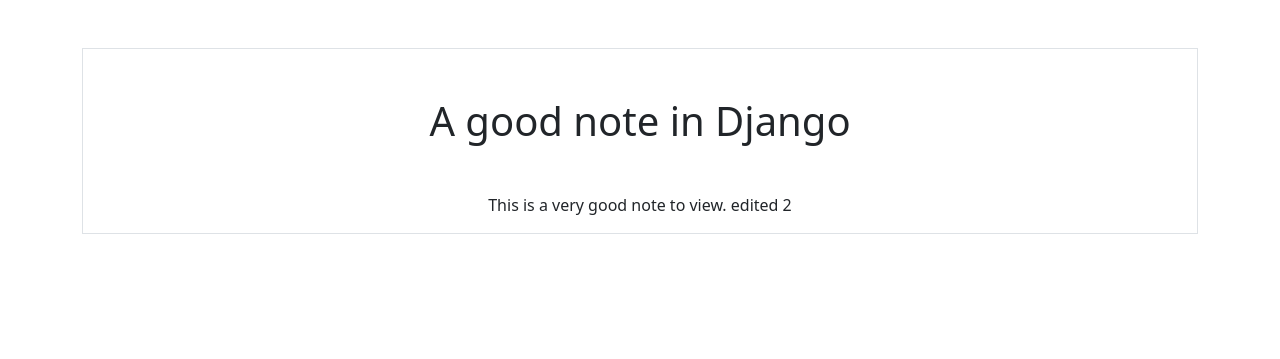
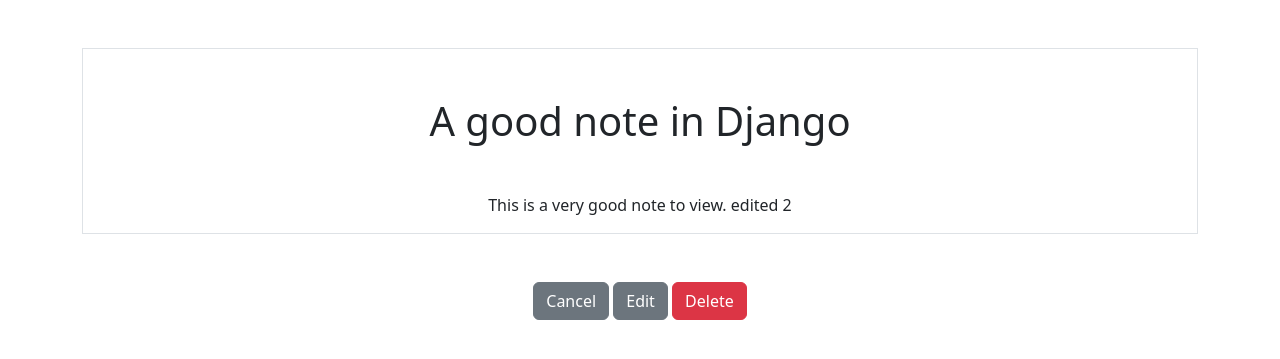
Before and after one commit to jordan-jakisa/SmartNotes, a Django app: page /smart/notes/4 in a window 1280 px wide. Shown: the top 359 px of the page. Run offline with Django 4.2, Linux system fonts and the light colour scheme; data comes from the database, SQL or seed files in the repository; both versions use the stored data as it was after the commit.

Commit message:
Update and Delete CRUD operations

```diff
--- a/notes/templates/notes/notes_detail.html
+++ b/notes/templates/notes/notes_detail.html
@@ -4,4 +4,8 @@
     <h1 class="my-5">{{ note.title }}</h1>
 <p>{{ note.text }}</p>
 </div>
+<a href="{% url 'notes.list' %}" class="btn btn-secondary my-5">Cancel</a>
+<a href="{% url 'notes.update' pk=note.id%}" class="btn btn-secondary">Edit</a>
+<a href="{% url 'notes.delete' pk=note.id%}" class="btn btn-danger">Delete</a>
+
 {% endblock %}
--- a/notes/templates/notes/notes_form.html
+++ b/notes/templates/notes/notes_form.html
@@ -1,7 +1,7 @@
 {% extends 'base.html' %}
 
 {% block content %}
-    <form method="post" action="{% url 'notes.new' %}" class="my-5">
+    <form method="post" class="my-5">
         {% csrf_token %}
         {{ form }}
         <button type="submit" class="my-5 btn btn-primary">Submit</button>
@@ -13,4 +13,6 @@
     </div>
 {% endif %}
 
+<a href="{% url 'notes.list'%}" class="btn btn-secondary">Cancel</a>
+
 {% endblock %}
--- a/notes/urls.py
+++ b/notes/urls.py
@@ -4,5 +4,7 @@
 urlpatterns = [
     path('notes', views.NotesListView.as_view(), name="notes.list"),
     path('notes/<int:pk>', views.NotesDetailView.as_view(), name="notes.detail"),
+    path('notes/<int:pk>/edit', views.NotesUpdateView.as_view(), name="notes.update"),
+    path('notes/<int:pk>/delete', views.NotesDeleteView.as_view(), name="notes.delete"),
     path('notes/new', views.NotesCreateView.as_view(), name="notes.new"),
 ]
--- a/notes/views.py
+++ b/notes/views.py
@@ -1,6 +1,16 @@
 from .models import Notes
-from django.views.generic import CreateView, DetailView, ListView
+from django.views.generic import CreateView, DetailView, ListView, UpdateView
 from .forms import NotesForm
+from django.views.generic.edit import DeleteView
+
+class NotesDeleteView(DeleteView):
+    model = Notes
+    success_url = '/smart/notes'
+    template_name = 'notes/notes_delete.html'
+class NotesUpdateView(UpdateView):
+    model = Notes
+    success_url = '/smart/notes'
+    form_class = NotesForm
 
 class NotesCreateView(CreateView):
     model = Notes
--- a/static/css/style.css
+++ b/static/css/style.css
@@ -1,3 +1,3 @@
-li.errolist {
+li.errorlist {
     display:none
 }
```
Also changed, not shown: notes/templates/notes/notes_delete.html (added, +9 -0 lines), db.sqlite3.
